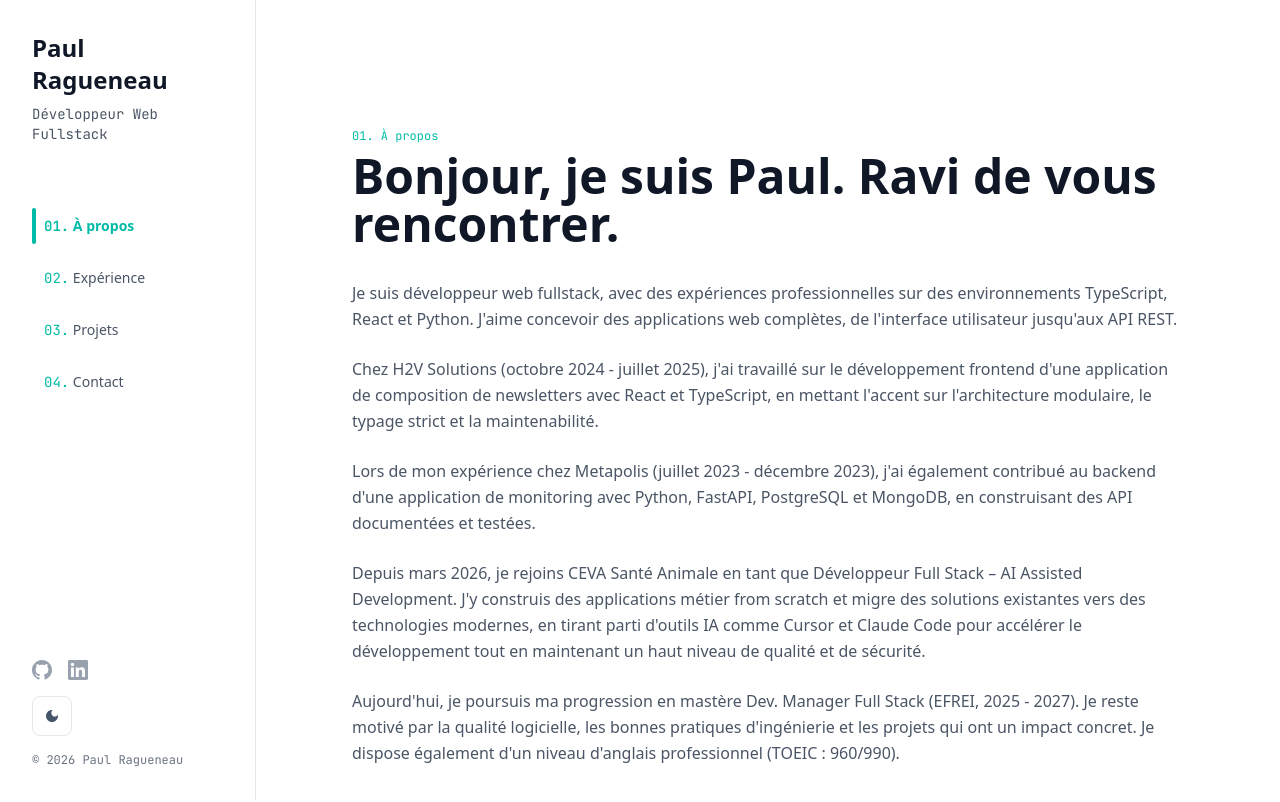
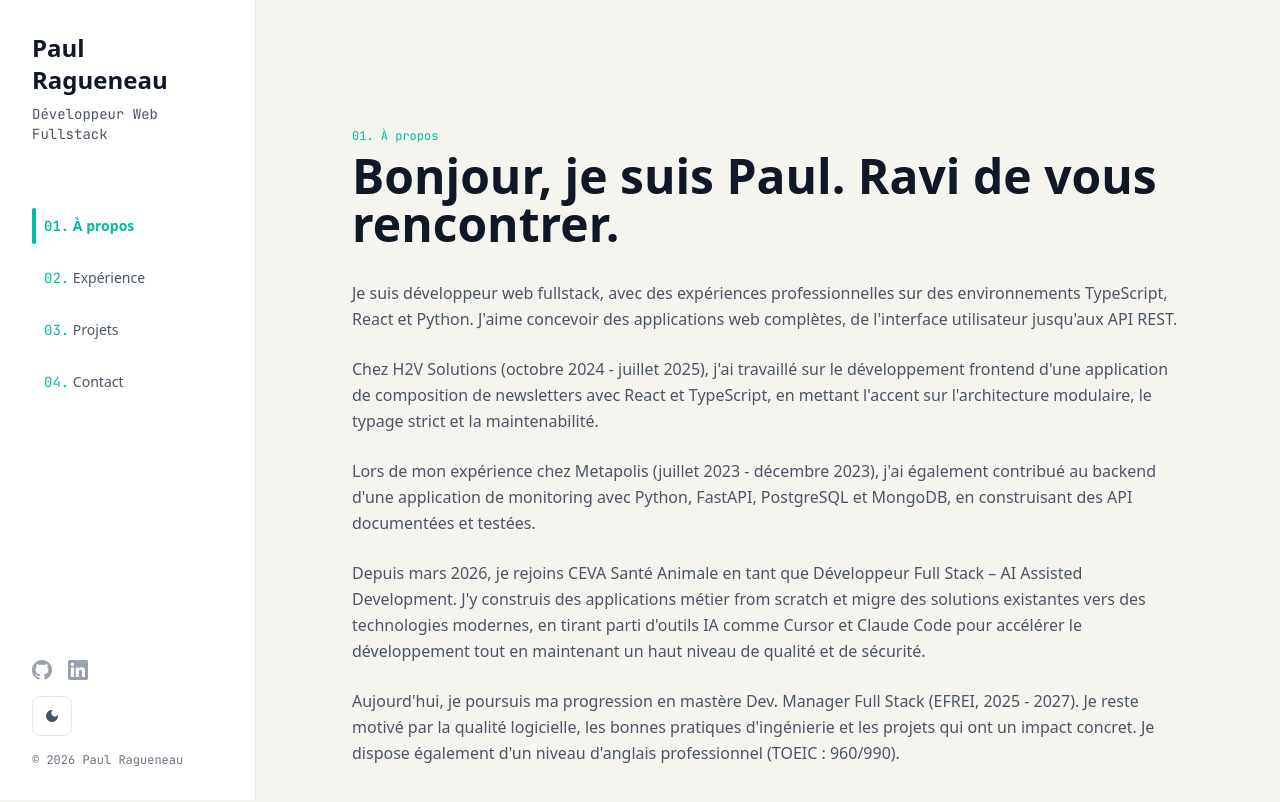
Before and after one commit to Periicles/portfolio, a Next.js app: page / in a window 1280 px wide. Shown: the top 802 px of the page. Built offline with nearby package versions, Linux system fonts and the light colour scheme.

Commit message:
feat(theme): migrer le shell de page et le skip-link vers les tokens

```diff
--- a/app/page.tsx
+++ b/app/page.tsx
@@ -6,10 +6,10 @@ import Contact from '@/components/Contact'
 
 export default function Home() {
   return (
-    <div className="flex min-h-screen flex-col md:flex-row bg-white dark:bg-slate-900 text-gray-900 dark:text-slate-100">
+    <div className="flex min-h-screen flex-col md:flex-row bg-paper text-ink">
       <a
         href="#about"
-        className="sr-only focus:not-sr-only focus:absolute focus:top-4 focus:left-4 focus:z-[100] focus:px-4 focus:py-2 focus:bg-teal-500 focus:text-white focus:rounded focus:font-semibold focus:shadow-lg"
+        className="sr-only focus:not-sr-only focus:absolute focus:top-4 focus:left-4 focus:z-[100] focus:px-4 focus:py-2 focus:bg-accent focus:text-ink focus:rounded focus:font-semibold focus:shadow-lg"
       >
         Aller au contenu principal
       </a>
```
